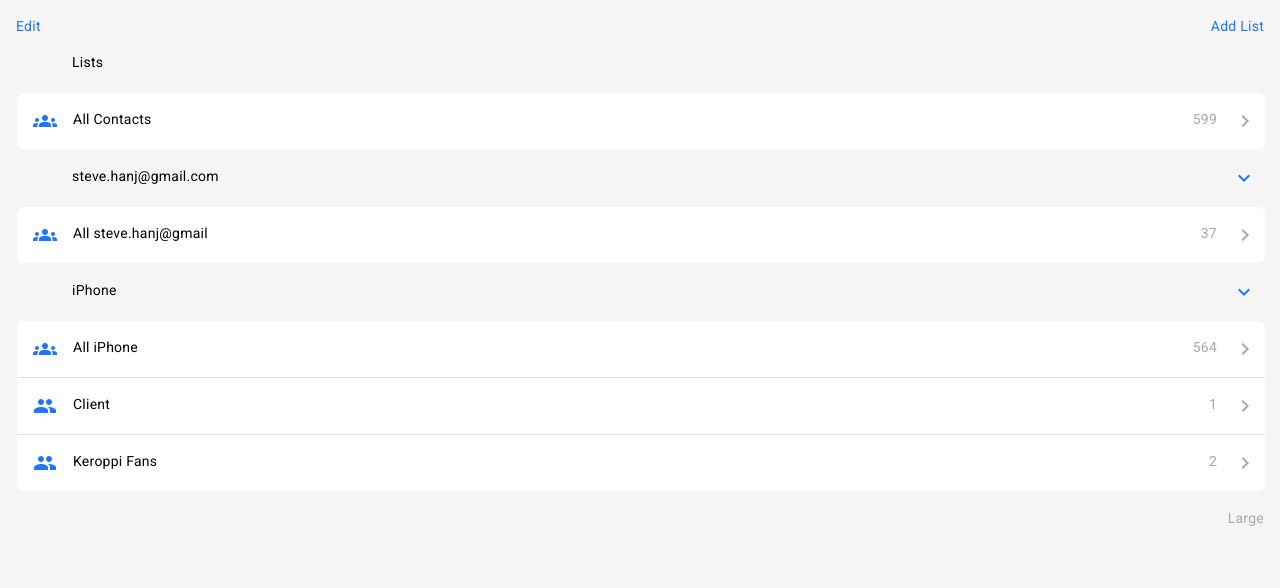
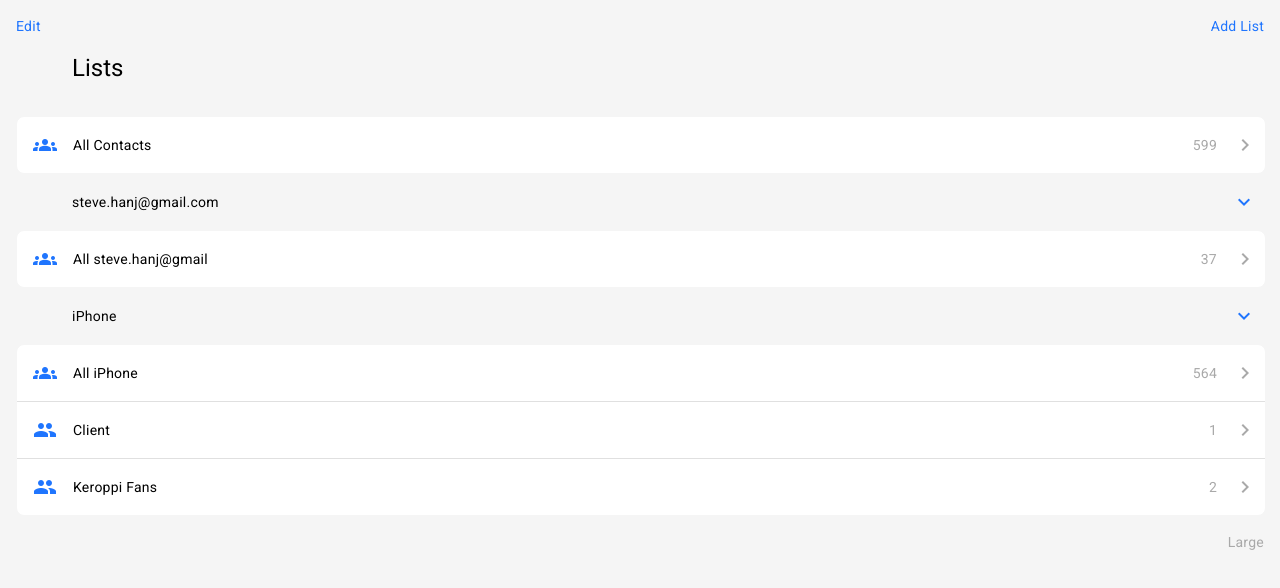
Before and after one commit to shugyoza/todo-20240814, an Angular app: page /#/contact in a window 1280 px wide. Shown: the top 588 px of the page. Built offline with nearby package versions, Linux system fonts and the light colour scheme.

Commit message:
update ios-lists.component

```diff
--- a/src/app/shared/components/ios-lists/ios-lists.component.html
+++ b/src/app/shared/components/ios-lists/ios-lists.component.html
@@ -9,7 +9,11 @@
         <mat-icon class="blue icon-start">
           {{ list.icon?.start }}
         </mat-icon>
-        <span class="text">{{ list.name }}</span>
+        @if ($index === 0) {
+          <h1 class="title">{{ list.name }}</h1>
+        } @else {
+          <span class="text">{{ list.name }}</span>
+        }
         @if (list.expandable) {
           <mat-icon class="blue icon-end" iconPositionEnd>
             {{ list.expanded ? 'keyboard_arrow_down' : 'chevron_right' }}
--- a/src/app/shared/components/ios-lists/ios-lists.component.scss
+++ b/src/app/shared/components/ios-lists/ios-lists.component.scss
@@ -2,8 +2,9 @@ button {
   width: 100%;
   display: flex;
   justify-content: flex-start;
+  align-items: center;
   gap: 1rem;
-  margin: 1rem 0;
+  padding: 1rem 0;
 }
 
 ul,
```
